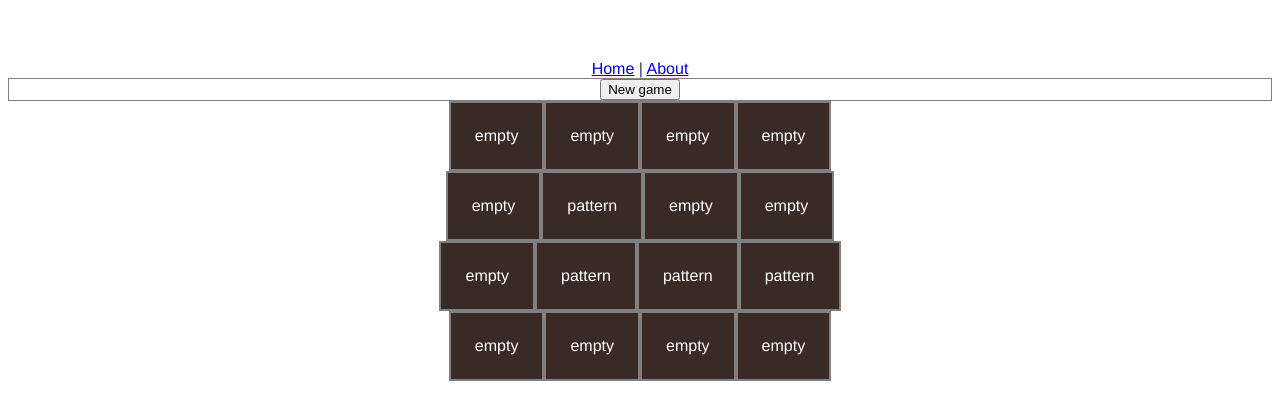
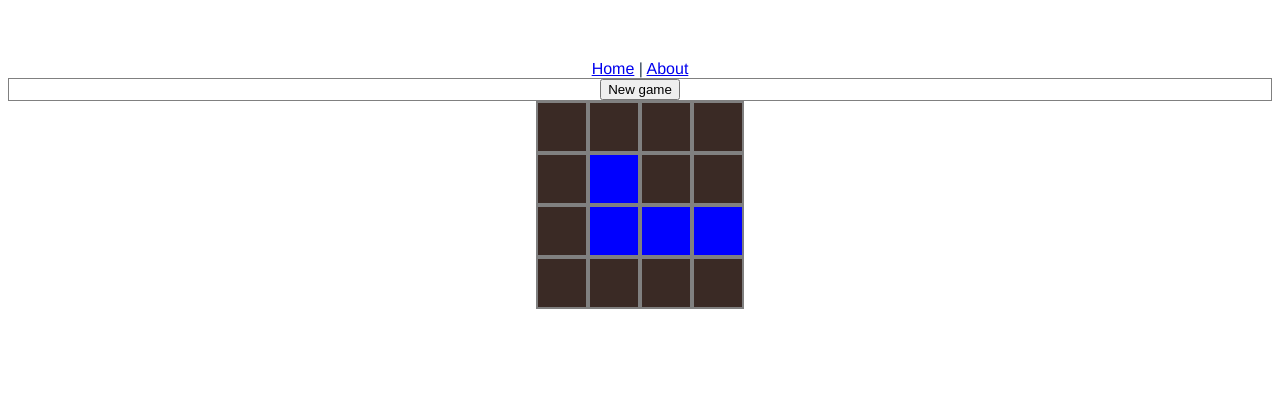
Before and after one commit to celdrake/i-love-vue, a Vue app: page /#/ in a window 1280 px wide. Shown: the top 420 px of the page. Built offline with nearby package versions, Linux system fonts and the light colour scheme.

Commit message:
7. Hiding the pattern after a delay

```diff
--- a/src/components/GameBox.vue
+++ b/src/components/GameBox.vue
@@ -1,8 +1,10 @@
 <template>
   <div class="game-box">
     <div class="game-box__row" v-for="(row, rowIndex) in matrix" :key="rowIndex">
-      <div class="game-box__tile" v-for="(cell, cellIndex) in row" :key="cellIndex">
-        {{ cell.content }}
+      <div class="game-box__tile"
+           :class="{'is-revealed': cell.display,
+                    'has-pattern': cell.content === 'pattern'}"
+           v-for="(cell, cellIndex) in row" :key="cellIndex">
       </div>
     </div>
   </div>
@@ -16,9 +18,6 @@
       ...mapState({
         matrix: (state) => state.matrix,
       }),
-    },
-    methods: {
-
     },
   };
 </script>
@@ -43,6 +42,12 @@
       margin: 0;
       border: 2px solid gray;
       border-collapse: collapse;
+
+      &.has-pattern {
+        &.is-revealed {
+          background-color: blue;
+        }
+      }
     }
   }
 </style>
--- a/src/store.js
+++ b/src/store.js
@@ -53,6 +53,28 @@ export default new Vuex.Store({
     newGame(context) {
       const newMatrix = initMatrix(GAME_SIZE);
       context.commit('updateMatrix', newMatrix);
+
+      setTimeout(() => {
+        context.dispatch('togglePatternVisibility');
+      }, 2500);
+    },
+    togglePatternVisibility(context, doShow) {
+      // Opción 1: usando Array.map
+      const updatedCell = (cell) => Object.assign({}, cell, { display: doShow });
+      const updatedMatrix = context.state.matrix.map((row) => {
+        return row.map(updatedCell);
+      });
+
+      // Opción 2: generando un nuevo array manualmente
+      // const updatedMatrix = [];
+      // state.matrix.forEach((matrixRow) => {
+      //   const updatedRow = [];
+      //   matrixRow.forEach((rowCell) => {
+      //     updatedRow.push(updatedCell((rowCell)));
+      //   });
+      //   updatedMatrix.push(updatedRow);
+      // });
+      context.commit('updateMatrix', updatedMatrix);
     },
   },
   mutations: {
```
